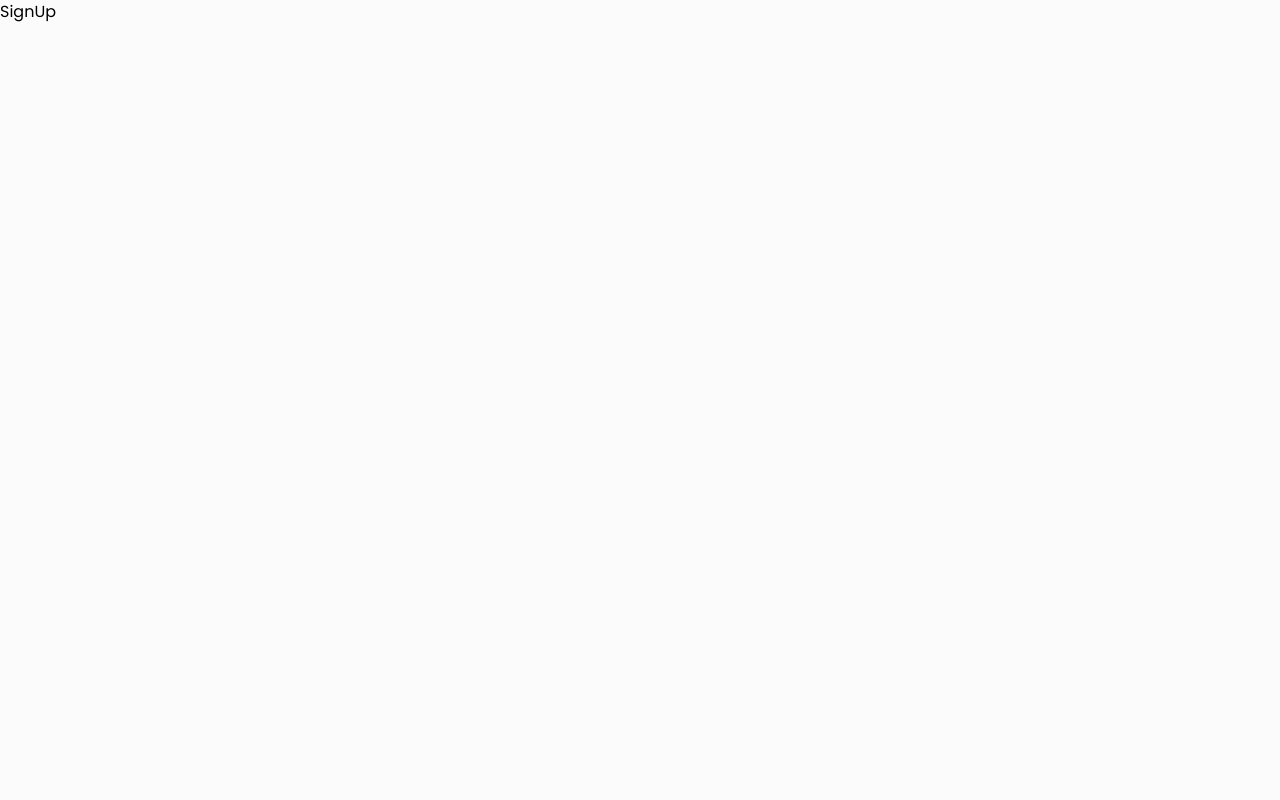
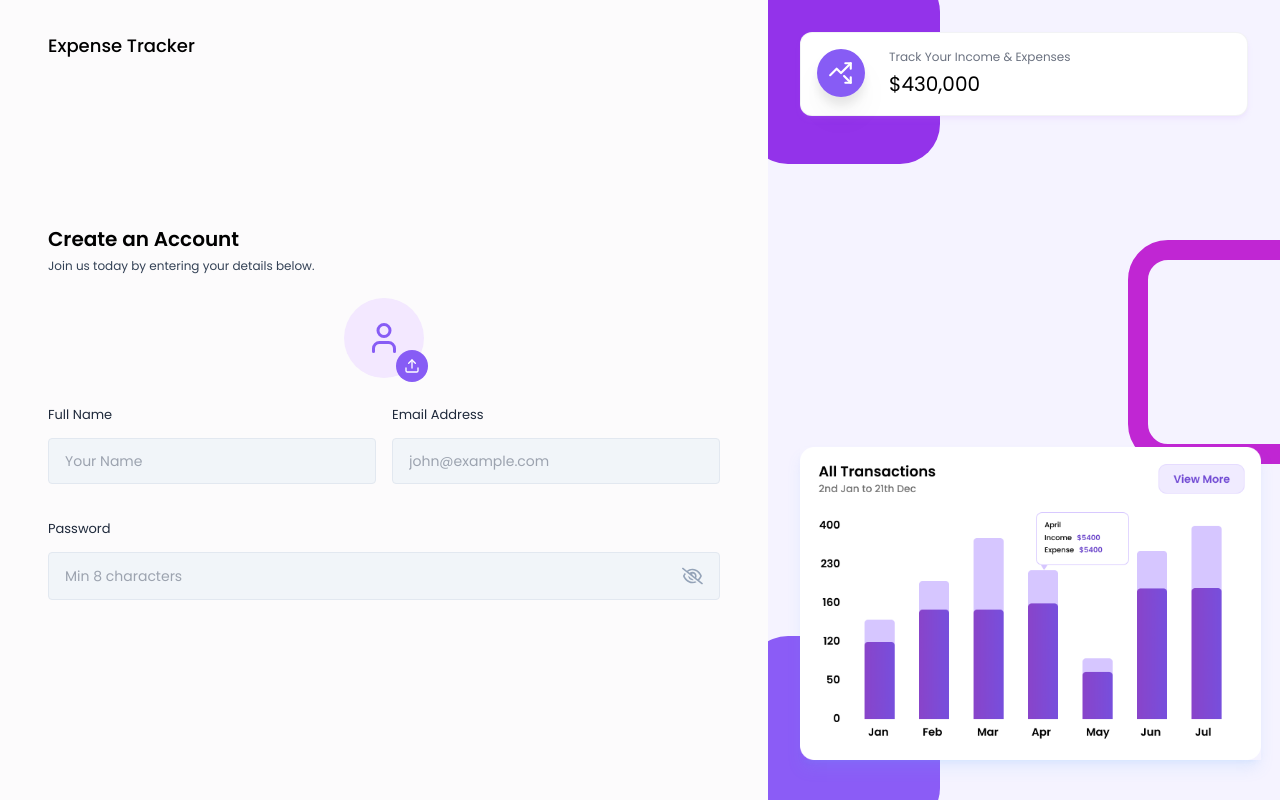
Before and after one commit to AmeerDraz/Expense-Tracker, a React (Vite) app in the folder frontend/: page /signup in a window 1280 px wide. Built offline with nearby package versions, Linux system fonts and the light colour scheme.

Commit message:
feat: signup  ui باقي

```diff
--- /dev/null
+++ b/frontend/src/components/Inputs/ProfilePhotoSelector.jsx
@@ -0,0 +1,65 @@
+import React, { useRef, useState } from "react";
+import { LuUser, LuUpload, LuTrash } from "react-icons/lu";
+
+const ProfilePhotoSelector = ({ image, setImage }) => {
+    const inputRef = useRef(null);
+
+    const [previewurl, setPreviewUrl] = useState(null);
+
+    const handleImageChange = (event) => {
+        const file = event.target.files[0];
+        if (file) {
+            // update the image state
+            setImage(file);
+
+            // generate a preview url from the file
+            const preview = URL.createObjectURL(file);
+            setPreviewUrl(preview);
+        }
+    };
+
+    const handleRemoveImage = () => {
+        setImage(null);
+        setPreviewUrl(null);
+    };
+
+    const onChooseFile = () => {
+        inputRef.current.click();
+    };
+
+    return (
+        <div className="flex justify-center mb-6">
+            <input
+                type="file"
+                accept="image/*"
+                ref={inputRef}
+                onChange={handleImageChange}
+                className="hidden"
+            />
+
+            {!image ? (
+                <div className="w-20 h-20 flex items-center justify-center bg-purple-100 rounded-full relative ">
+                    <LuUser className="text-4xl text-primary" />
+
+                    <button type="button" className="w-8 h-8 flex items-center justify-center bg-primary text-white rounded-full absolute -bottom-1 -right-1" onClick={onChooseFile}>
+                        <LuUpload />
+                    </button>
+                </div>
+            ) : (
+                <div className="">
+                    <img src={previewurl} alt="profile photo" className="" />
+
+                    <button
+                        type="button"
+                        className=""
+                        onClick={handleRemoveImage}
+                    >
+                        <LuTrash />
+                    </button>
+                </div>
+            )}
+        </div>
+    );
+};
+
+export default ProfilePhotoSelector;
--- a/frontend/src/pages/Auth/SignUp.jsx
+++ b/frontend/src/pages/Auth/SignUp.jsx
@@ -1,9 +1,73 @@
-import React from 'react'
+import React, { useState } from "react";
+import AuthLayout from "../../components/layouts/AuthLayout";
+import { Link, useNavigate } from "react-router-dom";
+import Input from "../../components/Inputs/Input";
+import { validateEmail } from "../../utils/helper";
+import ProfilePhotoSelector from "../../components/Inputs/ProfilePhotoSelector";
 
 const SignUp = () => {
-  return (
-    <div>SignUp</div>
-  )
-}
+    const [profilePic, setProfilePic] = useState(null);
+    const [fullName, setFullName] = useState("");
+    const [email, setEmail] = useState("");
+    const [password, setPassword] = useState("");
 
-export default SignUp
+    const [error, setError] = useState(null);
+
+    const navigate = useNavigate();
+
+    // handel signup form submit
+
+    const handleSignUp = async (e) => {
+        e.preventDefault();
+    };
+
+    return (
+        <AuthLayout>
+            <div className="lg:w-[100%] h-auto md:h-full mt-10 md:mt-0 flex flex-col justify-center">
+                <h3
+                    className="text-xl font-semibold text-black
+                "
+                >
+                    Create an Account
+                </h3>
+                <p className="text-xs text-slate-700 mt-[5px] mb-6">
+                    Join us today by entering your details below.
+                </p>
+
+          <form onSubmit={handleSignUp}>
+
+            <ProfilePhotoSelector image={profilePic} setImage={setProfilePic} />
+
+
+                    <div className="grid grid-cols-1 md:grid-cols-2 gap-4">
+                        <Input
+                            value={fullName}
+                            onChange={({ target }) => setFullName(target.value)}
+                            label="Full Name"
+                            placeholder="Your Name"
+                            type="text"
+                        />
+                        <Input
+                            value={email}
+                            onChange={({ target }) => setEmail(target.value)}
+                            label="Email Address"
+                            placeholder="john@example.com"
+                            type="text"
+              />
+              <div className="col-span-2">
+                        <Input
+                            value={password}
+                            onChange={({ target }) => setPassword(target.value)}
+                            label="Password"
+                            placeholder="Min 8 characters"
+                            type="password"
+                />
+                </div>
+                    </div>
+                </form>
+            </div>
+        </AuthLayout>
+    );
+};
+
+export default SignUp;
```
